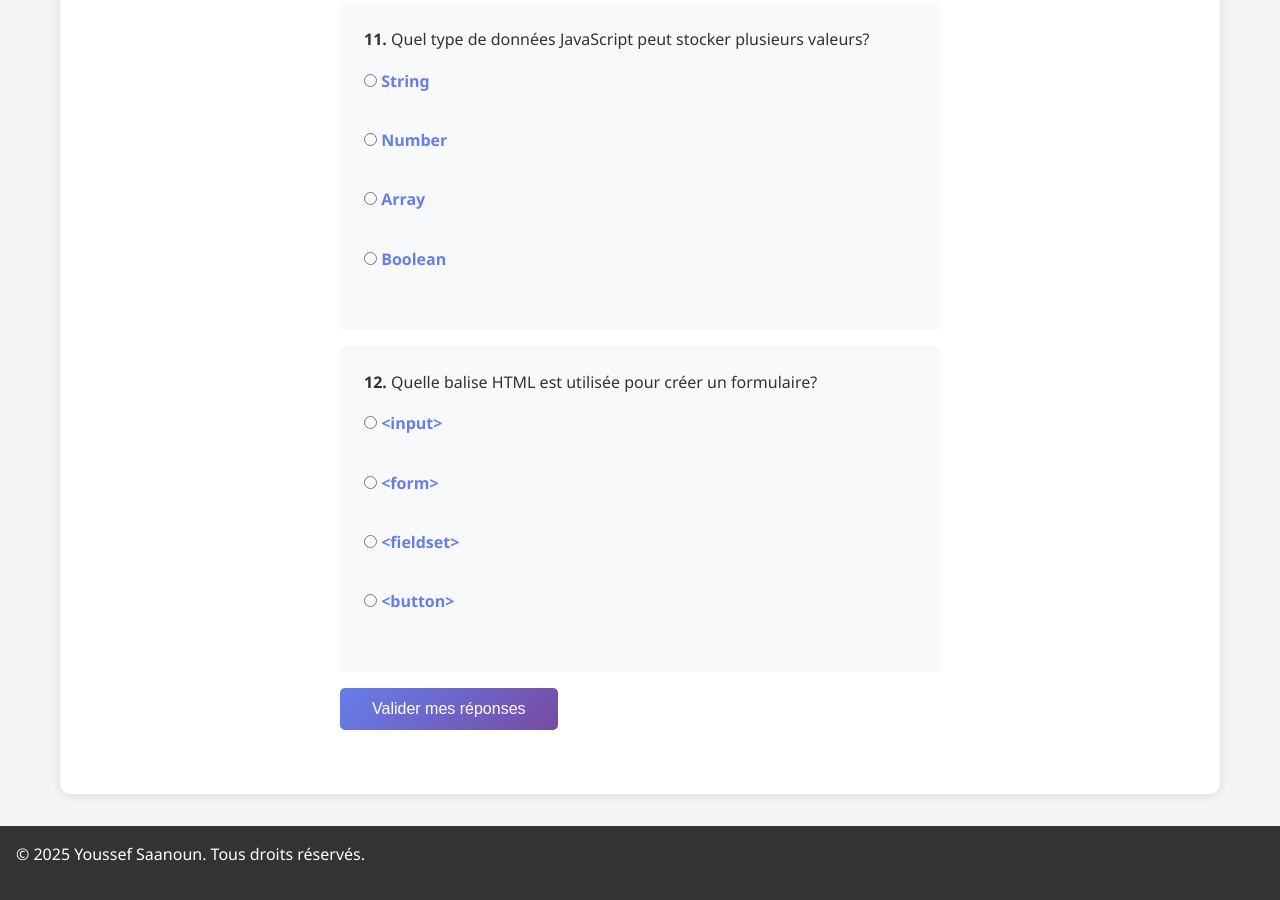
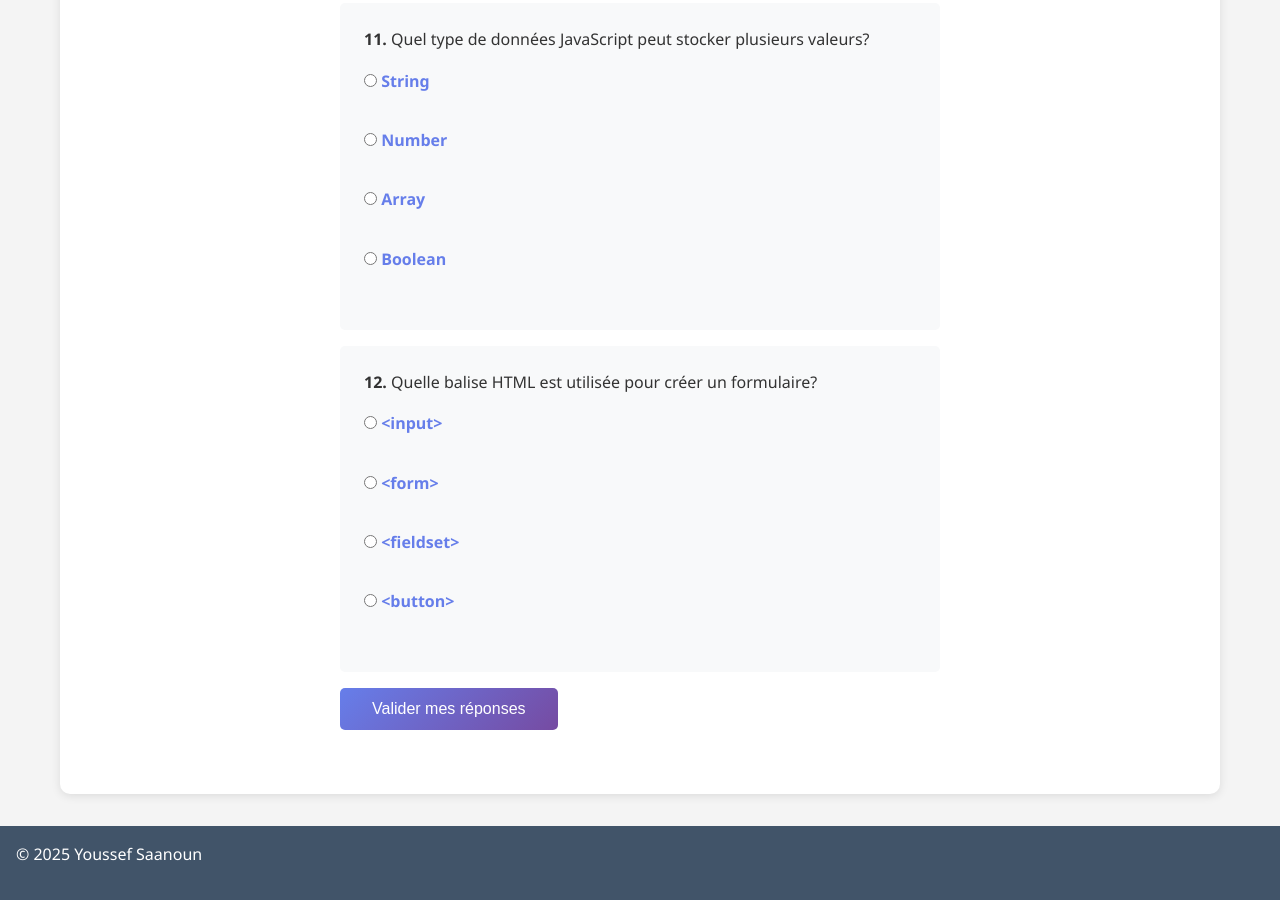
Before and after one commit to Youssefsaanoun/projetweb-, a plain HTML site: page quiz.html in a window 1280 px wide. Shown: the part 3767-4667 px from the top of the page. Drawn offline with Linux system fonts and the light colour scheme.

Commit message:
Initial commit2

```diff
--- a/quiz.html
+++ b/quiz.html
@@ -23,7 +23,6 @@
             </ul>
         </nav>
     </header>
-
     <main>
         <section>
             <h1>Quiz sur le Développement Web</h1>
@@ -43,9 +42,8 @@
             </div>
         </section>
     </main>
-
     <footer>
-        <p>&copy; 2025 Youssef Saanoun. Tous droits réservés.</p>
+        <p>&copy; 2025 Youssef Saanoun</p>
     </footer>
 
     <script src="quiz.js"></script>
--- a/styles.css
+++ b/styles.css
@@ -310,7 +310,7 @@ button:hover {
 }
 
 footer {
-    background: #333;
+    background: #415469;
     color: white;
     text-align: center;
     padding: 1rem;
```
Also changed, not shown: competences.html (+1 -9 lines), contact.html (+2 -11 lines), evenements.html (+1 -7 lines), index.html (+2 -3 lines), matieres.html (+1 -4 lines), parcours.html (+1 -7 lines), passions.html (+1 -8 lines), quiz.js (+16 -17 lines), stages.html (+1 -3 lines), temoignages.html (+1 -1 lines).
